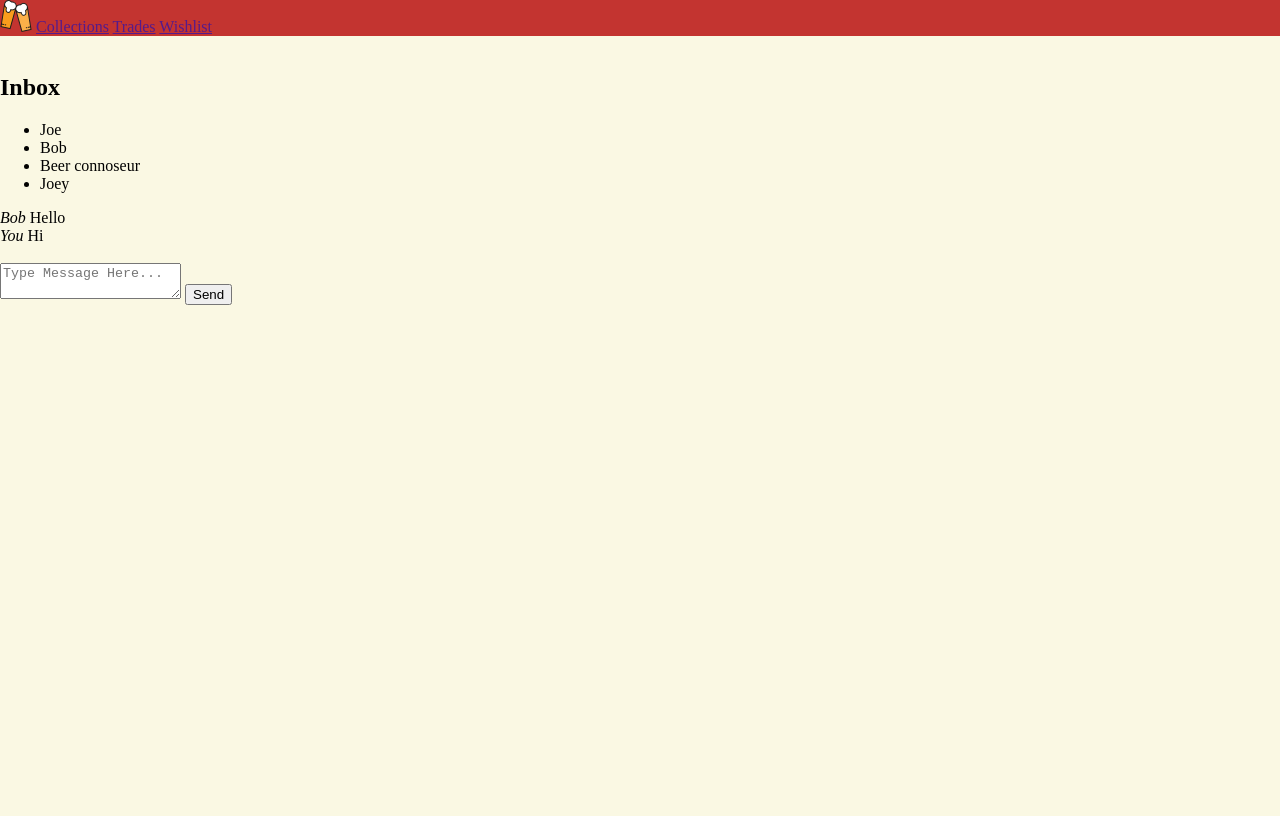
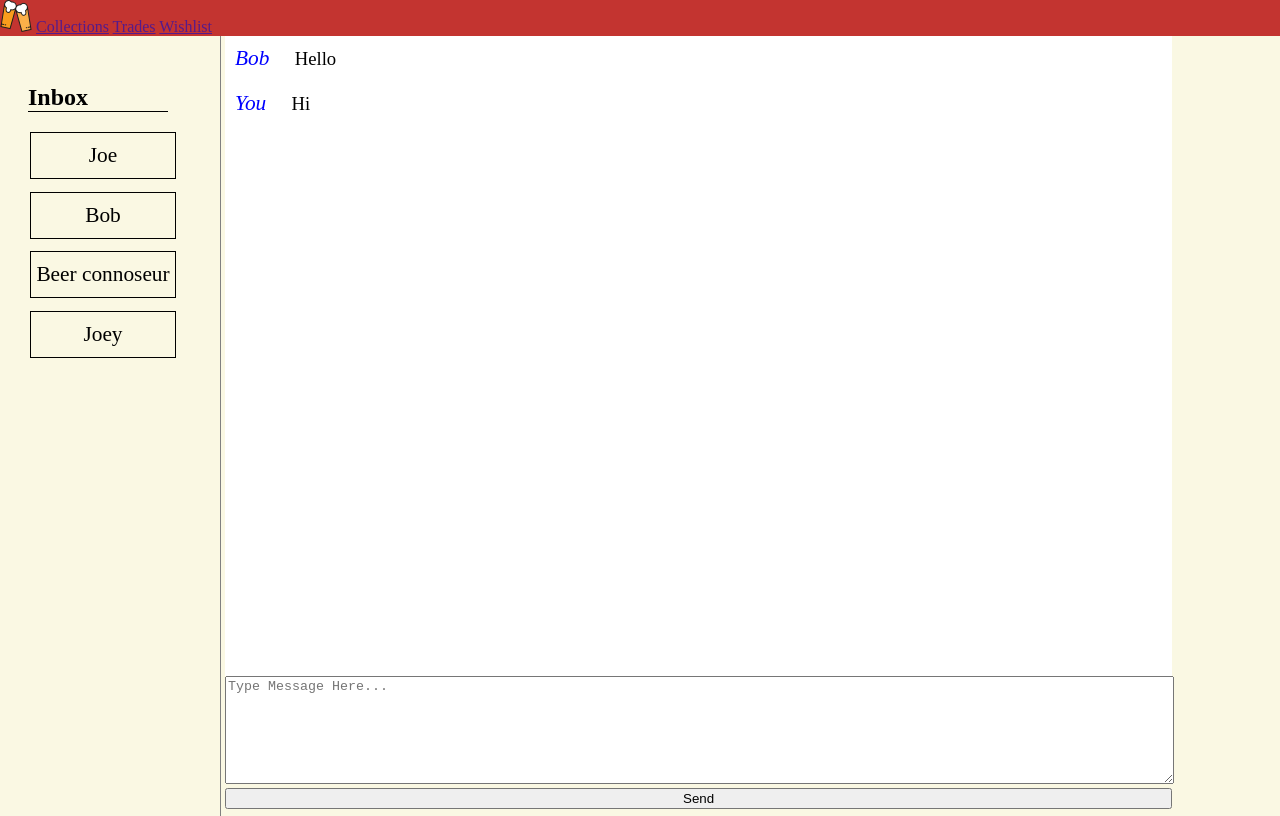
Before and after one commit to denniskkim/beerDex-134B, a plain HTML site: page Homework/HW3/inbox.html in a window 1280 px wide. Drawn offline with Linux system fonts and the light colour scheme.

Commit message:
addd inbox html

```diff
--- a/Homework/HW3/inbox.html
+++ b/Homework/HW3/inbox.html
@@ -4,15 +4,100 @@
     <title>Inbox</title>
     <meta charset="UTF-8">
     <link rel="stylesheet" href="static/main.css" type="text/css">
+    <style type="text/css" media="screen">
+        #side-menu {
+            position: absolute;
+            display: inline-block;
+            width: 200px;
+            border-right: 1px solid grey;
+            height: 95%;
+            padding: 10px
+        }
+        #side-menu>ul {
+            list-style: none;
+        }
+        #side-menu>h2 {
+            margin-left: 9%;
+            border-bottom: 1px solid;
+            width: 70%;
+        }
+        #side-menu>ul>li {
+            margin-left: -20px;
+            font-size: 16pt;
+            margin-top: 8%;
+            border: 1px solid;
+            width: 90%;
+            padding-top: 10px;
+            padding-bottom: 10px;
+            text-align: center;
+        }
+        #message-display {
+            display: inline-block;
+            width: 100%%;
+            height: 100%;
+        }
+        #message-input {
+            display: block;
+            position: absolute;
+            top: 100%;
+            width: 100%;
+            height: 20%;
+            /* width: 100%; */
+
+        }
+        #message-input>textarea {
+            display: inline-block;
+            height: 80%;
+            width: 99.6%;
+            /* width: 100%; */
+
+        }
+        #message-input>button {
+            display: inline-block;
+            width: 100%;
+        }
+        #main-display {
+            height: 100%;
+            width: 100%;
+            /* width: 100%; */
+        }
+        #screen {
+            position: absolute;
+            left: 225px;
+            display: block;
+            width: 74%;
+            height: 80%;
+            border-bottom: 1px grey;
+            background-color: white;
+        }
+        .message {
+            padding: 10px;
+        }
+        .message>em {
+            font-size: 16pt;
+            color: blue;
+            padding-right: 20px;
+        }
+        .message>p {
+            display: inline;
+            font-size: 14pt;
+        }
+
+    </style>
 </head>
 <body>
-    <nav >
+    <header id="header" class="">
+     <nav >
         <a href=""> <img src="img/tempIcon.png" alt=""></a>
         <a href="">Collections</a>
         <a href="">Trades</a>
         <a href="">Wishlist</a>
     </nav>
-    <aside>
+</header><!-- /header -->
+
+
+<main id="main-display">
+    <aside id="side-menu">
         &nbsp;
         <h2>Inbox</h2>
         <ul>
@@ -22,14 +107,21 @@
             <li>Joey</li>
         </ul>
     </aside>
-    <main>
-        <div>
-            <em>Bob </em> Hello <br>
-            <em>You </em> Hi <br>
+    <section id="screen">
+        <div id="message-display">
+            <section class="message">
+                <em>Bob </em> <p> Hello</p>
+            </section>
+            <section class="message">
+                <em>You </em><p> Hi</p>
+            </section>
         </div>
-        <br>
-        <textarea name="inputMessage" placeholder="Type Message Here..."></textarea>
-        <input type="button" name="send" value="Send">
-    </main>
+        <div id="message-input">
+           <textarea name="inputMessage" placeholder="Type Message Here..."></textarea>
+           <button type="submit"> Send </button>
+       </div>
+   </section>
+
+</main>
 </body>
 </html>
```
